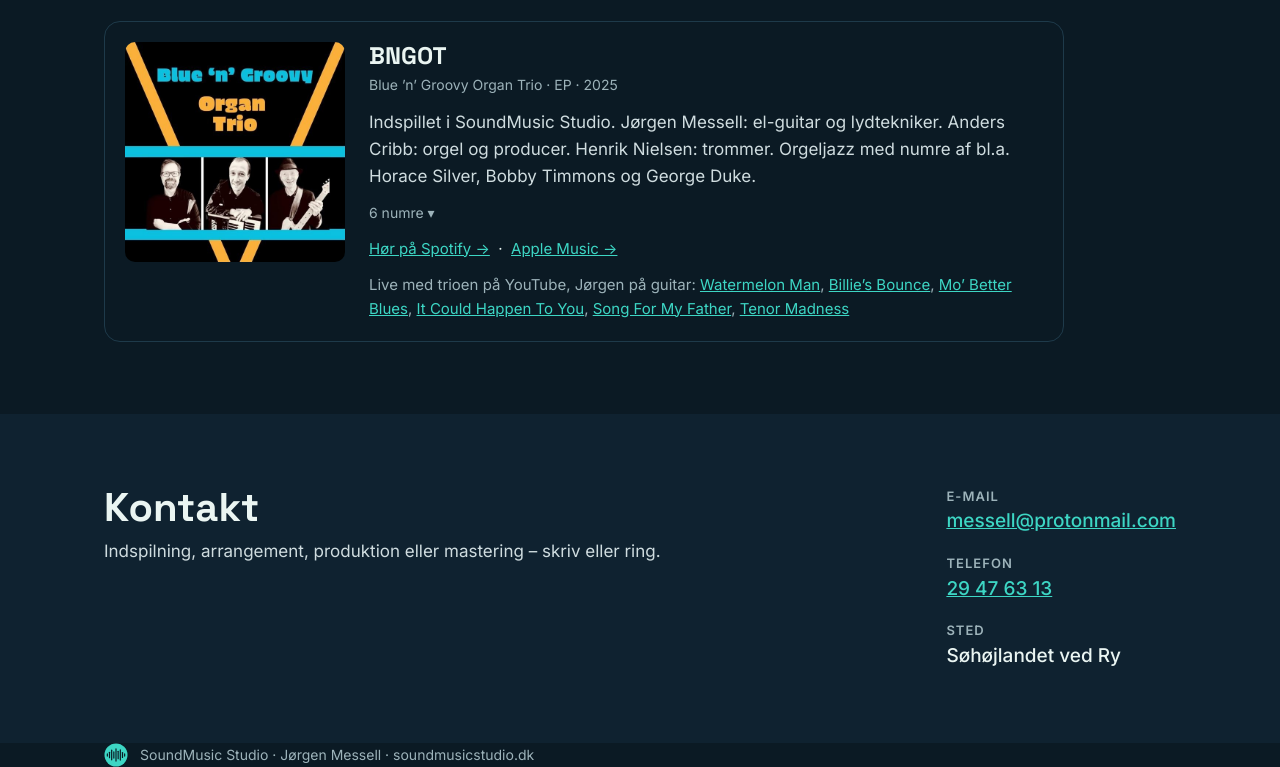
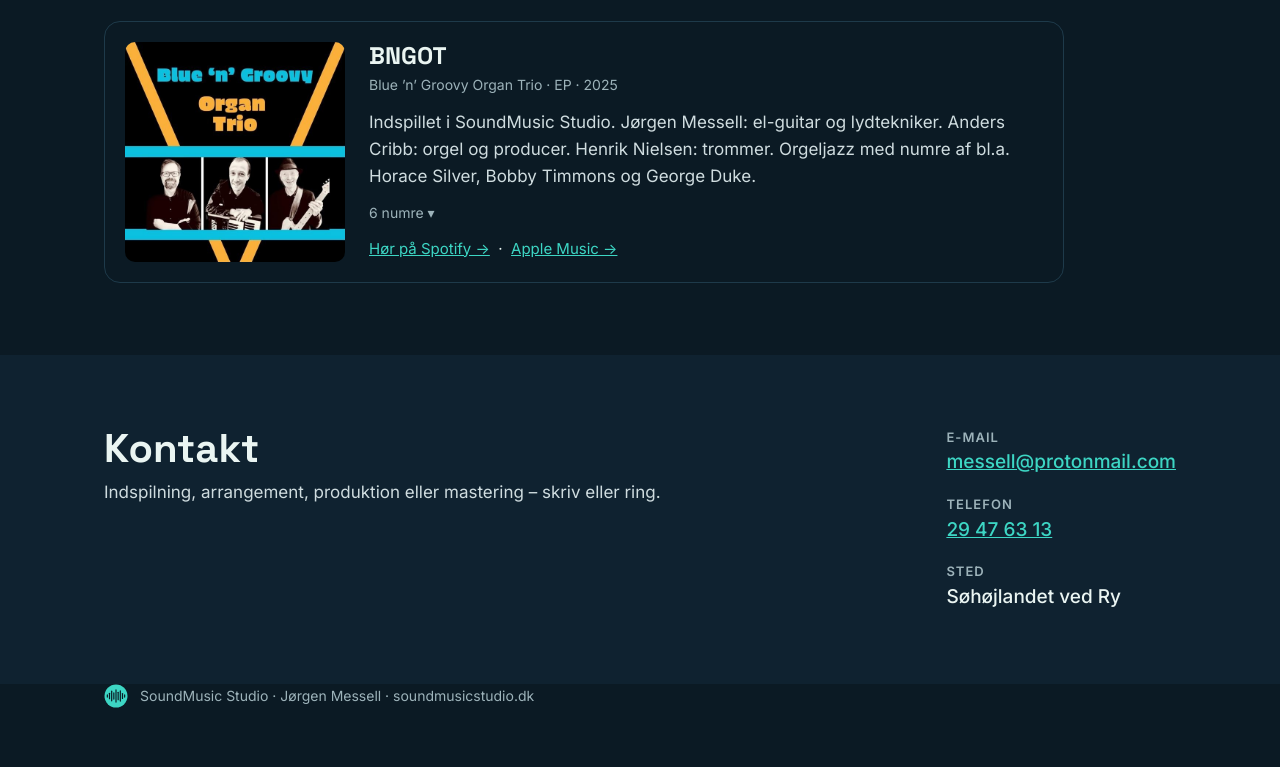
Before and after one commit to Messell/soundmusicstudio.dk, a plain HTML site: page index.html in a window 1280 px wide. Shown: the part 4643-5410 px from the top of the page. After the commit the page ends 5351 px from the top, so only its background shows below. Drawn offline with nearby package versions, Linux system fonts and the light colour scheme.

Commit message:
BNGOT: liveoptagelser fjernet igen
Co-Authored-By: Claude Opus 5.5 <noreply@anthropic.com>
Claude-Session: https://claude.ai/code/session_013WDuyvHaxdo95nzpFJCx5f

```diff
--- a/index.html
+++ b/index.html
@@ -131,7 +131,6 @@ footer{padding:32px 0;font-size:14px;color:var(--ink3)}
 <p style="margin:12px 0 0;color:var(--ink2)">Indspillet i SoundMusic Studio. Jørgen Messell: el-guitar og lydtekniker. Anders Cribb: orgel og producer. Henrik Nielsen: trommer. Orgeljazz med numre af bl.a. Horace Silver, Bobby Timmons og George Duke.</p>
 <details class="cd"><summary><span class="meta">6 numre</span></summary><ol><li>It’s On · 4:31</li><li>The Jody Grind · 2:29</li><li>The Chicken · 2:34</li><li>Moanin’ · 3:58</li><li>Mo’ Better Blues · 3:18</li><li>Blues For C.F. · 2:56</li></ol></details>
 <p style="margin:12px 0 0;font-size:15px"><a href="https://open.spotify.com/album/31vO7crWjNG3GMWivwJmd8">Hør på Spotify →</a> &nbsp;·&nbsp; <a href="https://music.apple.com/dk/album/bngot-ep/1843618013">Apple Music →</a></p>
-<p style="margin:12px 0 0;font-size:15px;color:var(--ink3)">Live med trioen på YouTube, Jørgen på guitar: <a href="https://www.youtube.com/watch?v=Jb4i5sV5yzU">Watermelon Man</a>, <a href="https://www.youtube.com/watch?v=bqIqEPV779E">Billie’s Bounce</a>, <a href="https://www.youtube.com/watch?v=EhAUm3mHH4w">Mo’ Better Blues</a>, <a href="https://www.youtube.com/watch?v=YKAtEeY7s8I">It Could Happen To You</a>, <a href="https://www.youtube.com/watch?v=JFhEeolOZS0">Song For My Father</a>, <a href="https://www.youtube.com/watch?v=ZbffTzsYmKU">Tenor Madness</a></p>
 </div></article>
 </div></section>
 <section id="kontakt" class="alt"><div class="wrap contact">
```
